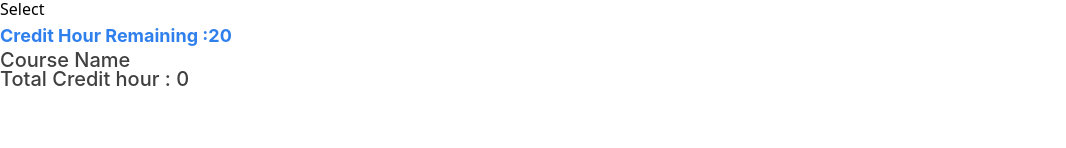
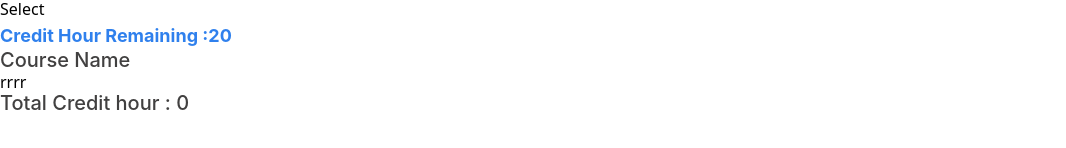
Before and after one commit to rajalishikh/course-registration-website2-, a React (Vite) app: page / in a window 1280 px wide. Shown: the part 4110-4258 px from the top of the page, without its empty margins (0-1066 px from the left). Built offline with nearby package versions, Linux system fonts and the light colour scheme.

Commit message:
add my new heading

```diff
--- a/src/Component/Bookmarks/Bookmarks.jsx
+++ b/src/Component/Bookmarks/Bookmarks.jsx
@@ -12,6 +12,7 @@ const Bookmarks = ({ bookmarks, creditHour,setRemainingHour }) => {
             <h2 className='Credit mt-2 mb-4 border-b-2'>Credit Hour Remaining :{setRemainingHour} </h2>
 
             <h2 className=" text  ">Course Name   </h2>
+            <h1>rrrr</h1>
             {
                 bookmarks.map((item2,idx)=><Bookmark key={idx} bookmark={item2}></Bookmark>)
             }
```
